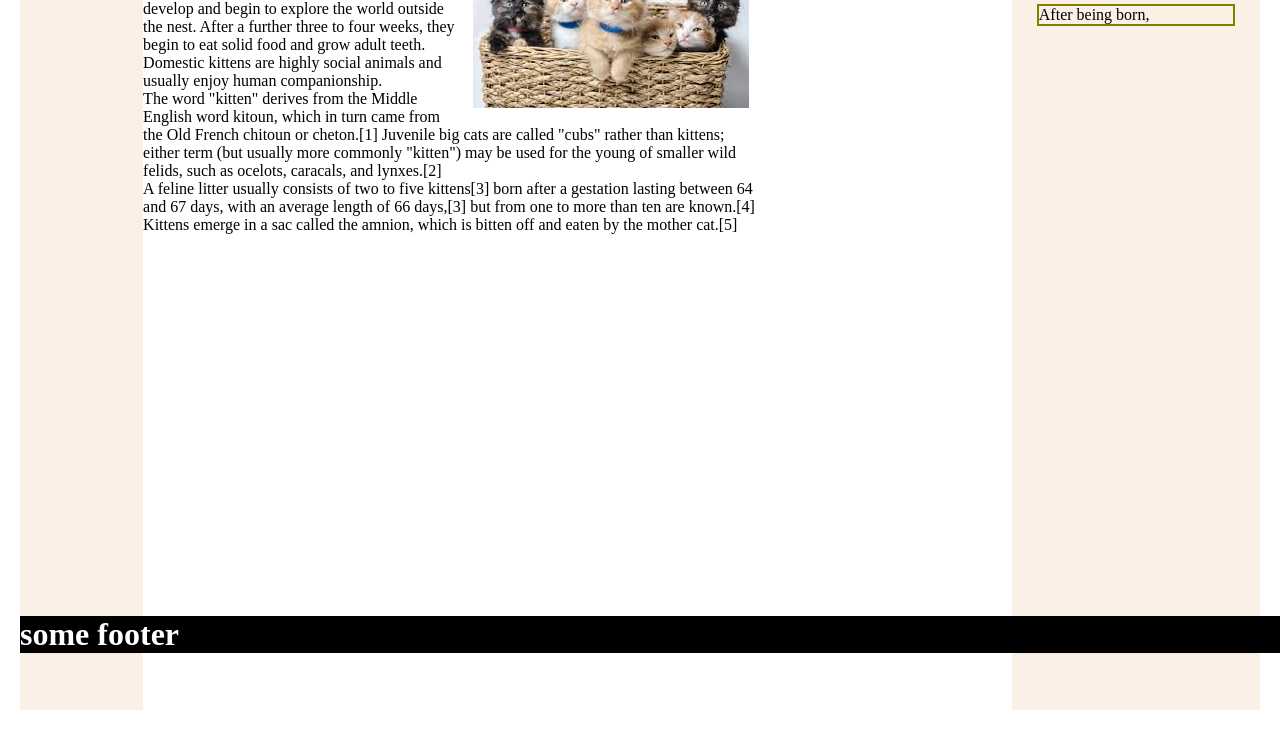
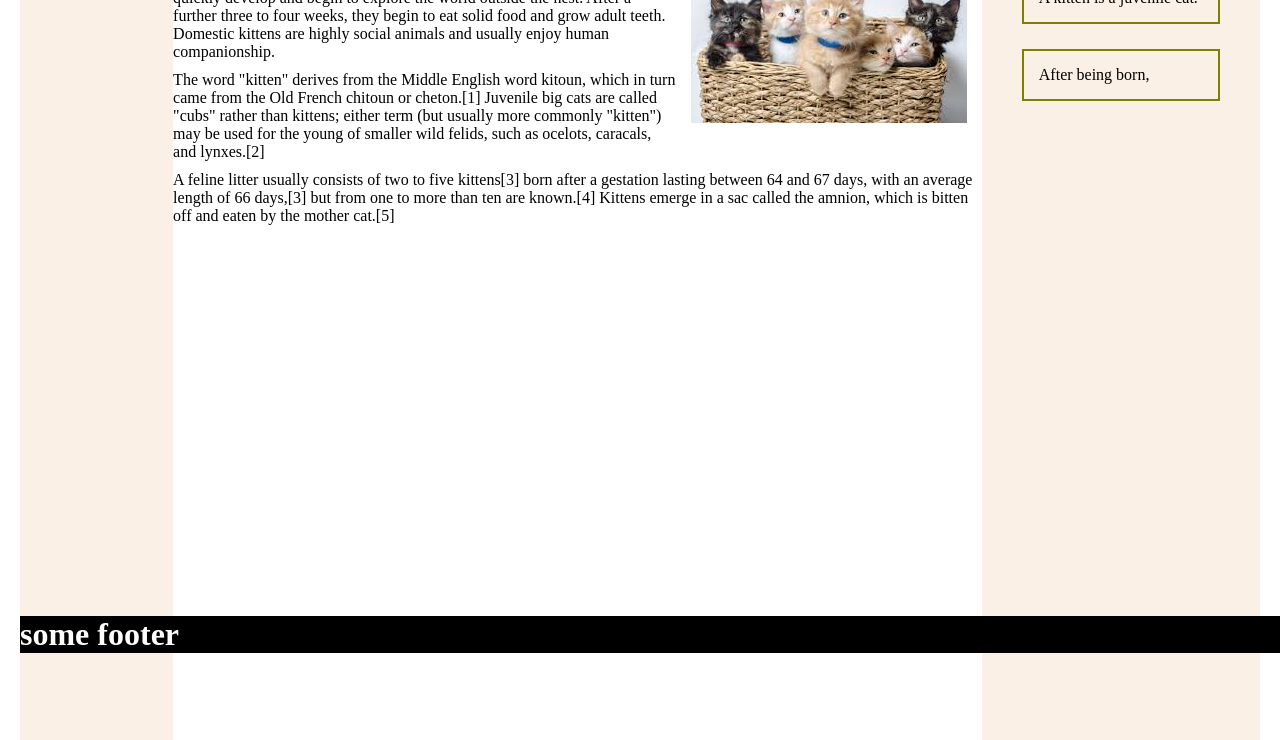
Before and after one commit to MrMichaelSeth/CSS-Layout, a plain HTML site: page index.html in a window 1280 px wide. Shown: the part 147-887 px from the top of the page. Before the commit the page ends 857 px from the top, so only its background shows below. Drawn offline with Linux system fonts and the light colour scheme.

Commit message:
troubleshooting main content area

```diff
--- a/style.css
+++ b/style.css
@@ -28,25 +28,35 @@ aside {
 
 }
 aside p {
+    padding: 15px;
     border: 2px solid olive;
     margin: 10%;
+
 }
+p {
+    padding: 0px 0px;
+    margin: 10px;
 
+}
 a:hover{
     color:rgba(0, 126, 126, 0.801);
 }
 .sidebar {
     height: 100vh;
     background-color: linen;
+    padding: 15px;
 }
 nav {
+    position: sticky;
     float: left;
-}
-main {
-    width: 60%;
 }
 .container {
     padding: 20px;
+}
+main {
+    width: 100%;
+    padding: 15px;
+    margin: auto;
 }
 footer {
     background-color: black;
```
